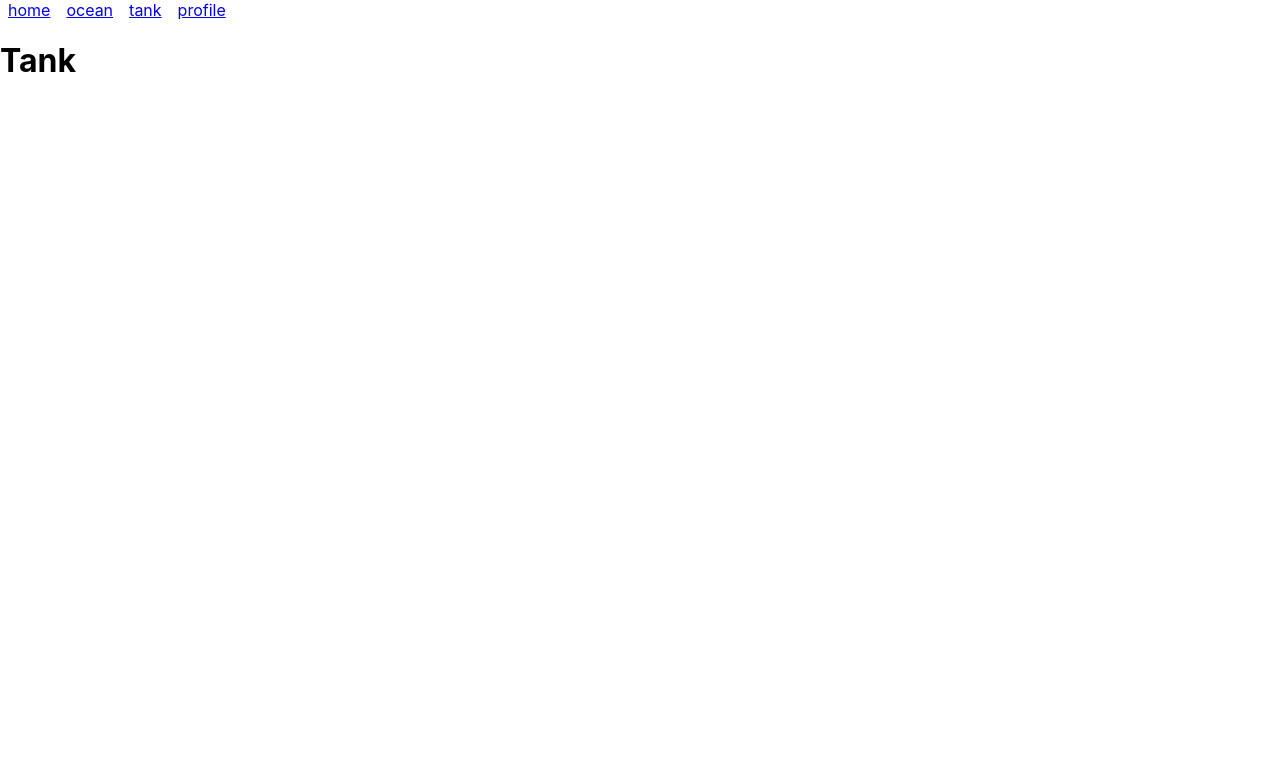
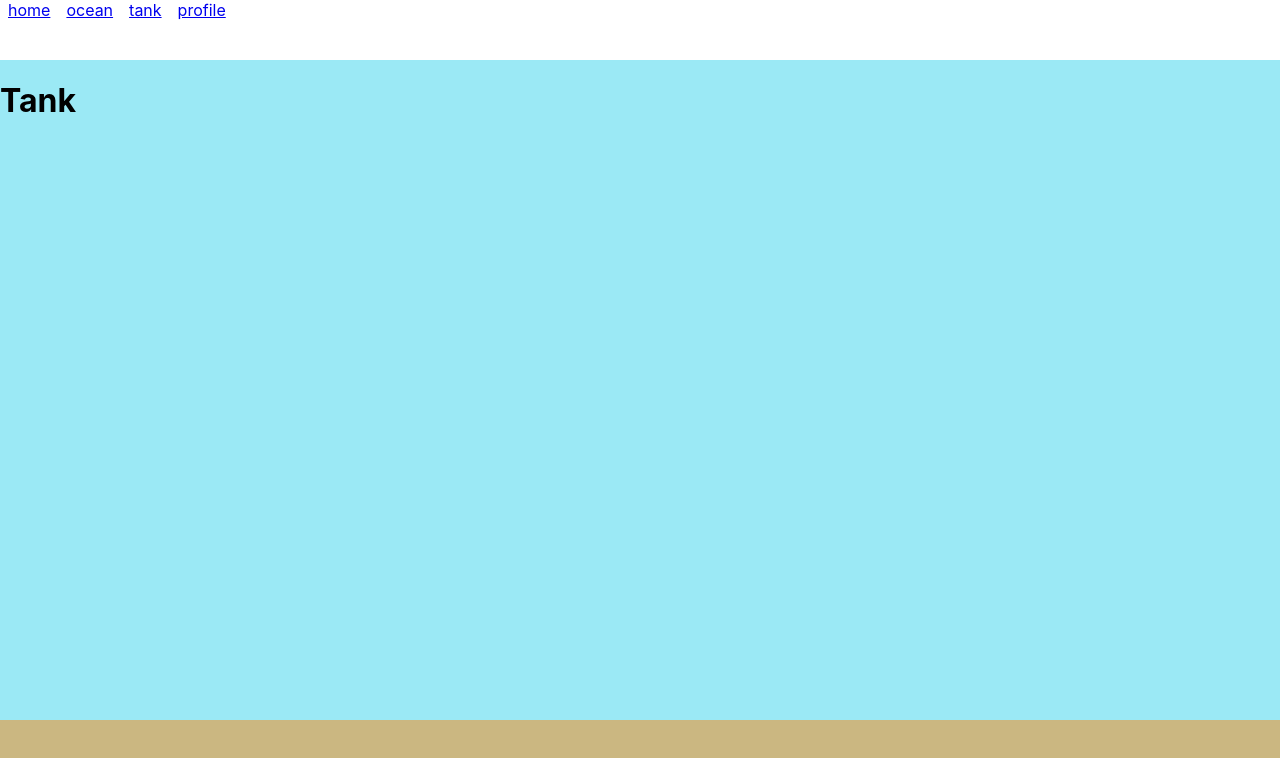
Before and after one commit to Matthew-Kwan/Ocean_app, a React (Create React App) app in the folder ocean/: page /tank in a window 1280 px wide. Shown: the top 758 px of the page. Built offline with nearby package versions, Linux system fonts and the light colour scheme.

Commit message:
tank background

```diff
--- a/ocean/src/components/Tank.js
+++ b/ocean/src/components/Tank.js
@@ -1,8 +1,23 @@
 import React from 'react'
+import './tank.css'
 
 const Tank= () => {
   return (
-    <h1>Tank</h1>
+
+    <div className="tank">
+        <div className="tankTop">
+        </div>
+
+        <div className="tankContent">
+            <h1>Tank</h1>
+
+        </div>
+        <div className="tankBottom">
+        </div>
+
+
+    </div>
+
   )
 }
 
--- /dev/null
+++ b/ocean/src/components/tank.css
@@ -0,0 +1,20 @@
+.tank {
+    display: flex;
+    flex-flow: column;
+    height: 100%;
+}
+
+.tankContent {
+    flex: 1 1 auto;
+    background-color: rgb(155, 233, 245);
+}
+
+.tankBottom {
+    height: 100px;
+    background: rgb(203, 183, 129);
+}
+
+.tankTop {
+    height: 40px;
+    background: white;
+}
```
Also changed, not shown: 2 other files (tests, documents, lock files or other folders).
